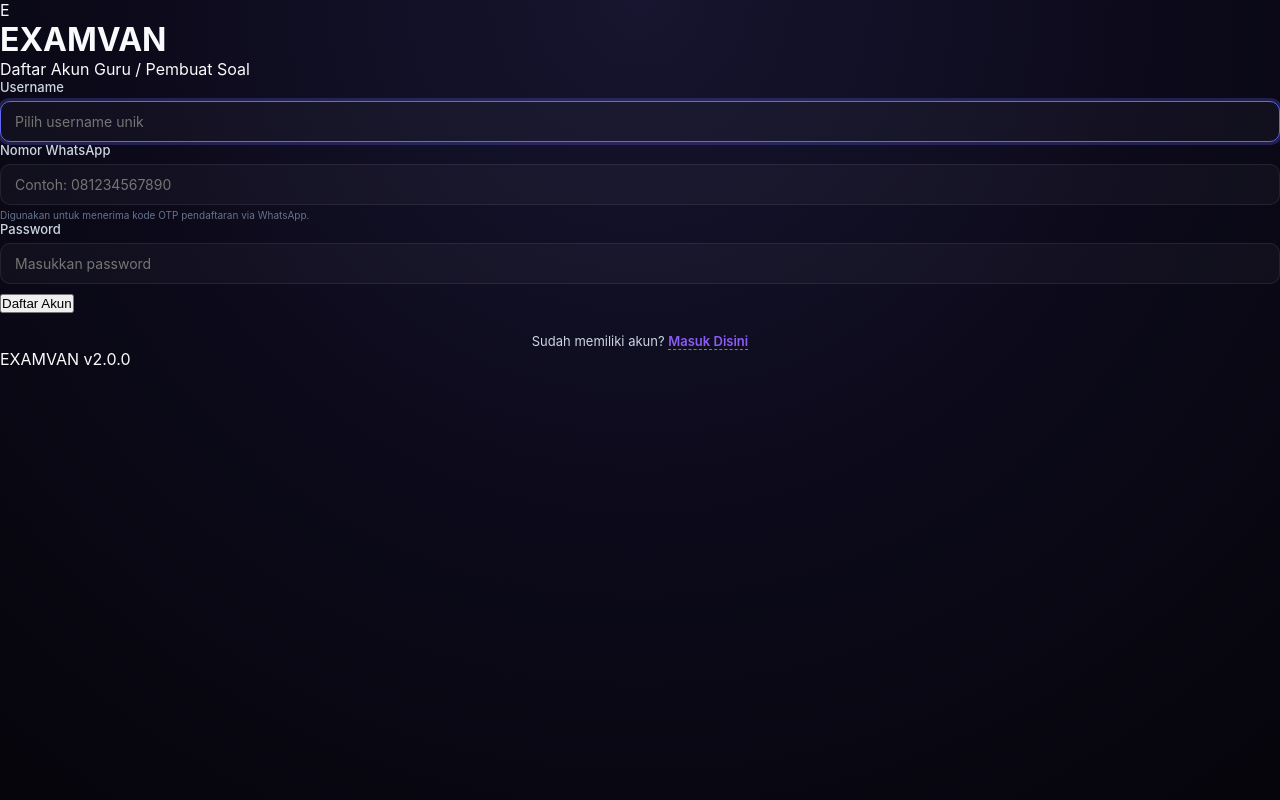
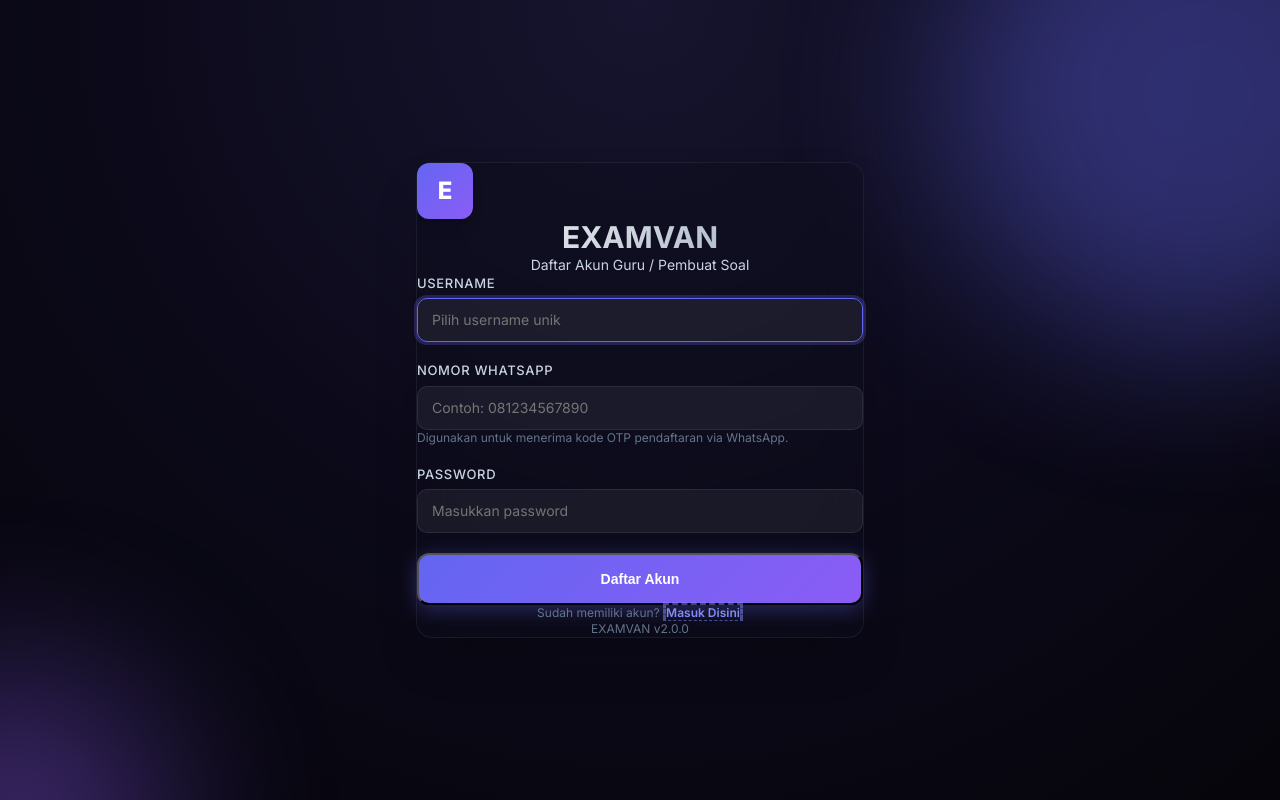
Before and after one commit to amnahwaida/EXAMVAN, a Flask app: page /register in a window 1280 px wide. Run offline with Flask 3, Linux system fonts and the light colour scheme; style sheets or scripts are compiled from the project's sources.

Commit message:
feat: UI register page tailwind + glassmorphism

```diff
--- a/server/templates/register.html
+++ b/server/templates/register.html
@@ -4,54 +4,75 @@
     <meta charset="UTF-8">
     <meta name="viewport" content="width=device-width, initial-scale=1.0">
     <title>EXAMVAN - Daftar Akun Guru</title>
+    <link rel="stylesheet" href="{{ url_for('static', filename='css/tailwind/output.css') }}?v=2.2.0">
     <link rel="stylesheet" href="{{ url_for('static', filename='css/admin.css') }}">
     <link rel="icon" type="image/png" href="/static/favicon.png">
+    <link href="https://fonts.googleapis.com/css2?family=Inter:wght@300;400;500;600;700;800&display=swap" rel="stylesheet">
+    <style>
+        * { margin:0; padding:0; box-sizing:border-box; }
+        body { font-family: 'Inter', system-ui, -apple-system, sans-serif; -webkit-font-smoothing: antialiased; background: radial-gradient(circle at 50% 0%, #17152f, #0c0a1a 50%, #06050b); color: #f8fafc; min-height: 100vh; }
+        @keyframes orbFloat { 0%,100% { transform:translate(0,0) scale(1); } 50% { transform:translate(30px,20px) scale(1.1); } }
+    </style>
 </head>
-<body class="login-page">
-    <div class="login-bg">
-        <div class="login-orb login-orb-1"></div>
-        <div class="login-orb login-orb-2"></div>
+<body class="min-h-screen flex items-center justify-center overflow-hidden relative">
+    <div class="absolute inset-0 overflow-hidden pointer-events-none">
+        <div class="absolute -top-40 -right-40 w-[500px] h-[500px] rounded-full opacity-40" style="background: var(--primary); filter: blur(80px); animation: orbFloat 8s ease-in-out infinite;"></div>
+        <div class="absolute -bottom-40 -left-40 w-[300px] h-[300px] rounded-full opacity-40" style="background: #8b5cf6; filter: blur(80px); animation: orbFloat 8s ease-in-out infinite; animation-delay: -4s;"></div>
     </div>
-    <div class="login-container">
-        <div class="login-card">
-            <div class="login-header">
-                <div class="login-logo">E</div>
-                <h1>EXAMVAN</h1>
-                <p class="login-subtitle">Daftar Akun Guru / Pembuat Soal</p>
+    <div class="relative z-10 w-full max-w-md px-5">
+        <div class="rounded-2xl p-8 md:p-10 shadow-2xl animate-[fadeUp_0.6s_ease]" style="background: rgba(15,15,30,0.45); backdrop-filter: blur(24px); border: 1px solid rgba(255,255,255,0.06);">
+            <div class="text-center mb-6">
+                <div class="w-14 h-14 mx-auto mb-4 rounded-xl flex items-center justify-center text-white text-2xl font-extrabold shadow-lg" style="background: linear-gradient(135deg, #6366f1, #8b5cf6);">E</div>
+                <h1 class="text-3xl font-bold" style="background: linear-gradient(135deg, #fff, #94a3b8); -webkit-background-clip: text; -webkit-text-fill-color: transparent;">EXAMVAN</h1>
+                <p class="text-sm mt-1.5" style="color: #cbd5e1;">Daftar Akun Guru / Pembuat Soal</p>
             </div>
             {% with messages = get_flashed_messages(with_categories=true) %}
             {% if messages %}
-            <div class="flash-messages">
+            <div class="mb-4 space-y-2">
                 {% for category, message in messages %}
-                <div class="flash-msg flash-{{ category }}">{{ message }}</div>
+                <div class="px-4 py-3 rounded-lg text-sm font-medium
+                    {% if category == 'error' %}bg-red-500/10 text-red-400 border border-red-500/20
+                    {% elif category == 'success' %}bg-emerald-500/10 text-emerald-400 border border-emerald-500/20
+                    {% elif category == 'warning' %}bg-amber-500/10 text-amber-400 border border-amber-500/20
+                    {% else %}bg-blue-500/10 text-blue-400 border border-blue-500/20{% endif %}">{{ message }}</div>
                 {% endfor %}
             </div>
             {% endif %}
             {% endwith %}
             <form method="POST" action="{{ url_for('register') }}" class="login-form">
-                <div class="form-group">
-                    <label for="username">Username</label>
-                    <input type="text" id="username" name="username" placeholder="Pilih username unik" required minlength="3" autofocus>
+                <div class="form-group mb-5 space-y-1.5">
+                    <label for="username" class="block text-xs font-semibold uppercase tracking-wider" style="color: #cbd5e1;">Username</label>
+                    <input type="text" id="username" name="username" placeholder="Pilih username unik" required minlength="3" autofocus
+                        class="w-full px-4 py-3 rounded-xl text-sm outline-none transition-all duration-200"
+                        style="background: rgba(255,255,255,0.06); border: 1px solid rgba(255,255,255,0.08); color: #fff;"
+                        onfocus="this.style.borderColor='#6366f1'; this.style.boxShadow='0 0 0 3px rgba(99,102,241,0.25)'"
+                        onblur="this.style.borderColor='rgba(255,255,255,0.08)'; this.style.boxShadow='none'">
                 </div>
-                <div class="form-group">
-                    <label for="whatsapp">Nomor WhatsApp</label>
-                    <input type="tel" id="whatsapp" name="whatsapp" placeholder="Contoh: 081234567890" required>
-                    <span style="font-size: 10px; color: var(--text-muted); margin-top: 4px; display: block;">
-                        Digunakan untuk menerima kode OTP pendaftaran via WhatsApp.
-                    </span>
+                <div class="form-group mb-5 space-y-1.5">
+                    <label for="whatsapp" class="block text-xs font-semibold uppercase tracking-wider" style="color: #cbd5e1;">Nomor WhatsApp</label>
+                    <input type="tel" id="whatsapp" name="whatsapp" placeholder="Contoh: 081234567890" required
+                        class="w-full px-4 py-3 rounded-xl text-sm outline-none transition-all duration-200"
+                        style="background: rgba(255,255,255,0.06); border: 1px solid rgba(255,255,255,0.08); color: #fff;"
+                        onfocus="this.style.borderColor='#6366f1'; this.style.boxShadow='0 0 0 3px rgba(99,102,241,0.25)'"
+                        onblur="this.style.borderColor='rgba(255,255,255,0.08)'; this.style.boxShadow='none'">
+                    <span class="block text-xs mt-1" style="color: #64748b;">Digunakan untuk menerima kode OTP pendaftaran via WhatsApp.</span>
                 </div>
-                <div class="form-group">
-                    <label for="password">Password</label>
-                    <input type="password" id="password" name="password" placeholder="Masukkan password" required minlength="4">
+                <div class="form-group mb-5 space-y-1.5">
+                    <label for="password" class="block text-xs font-semibold uppercase tracking-wider" style="color: #cbd5e1;">Password</label>
+                    <input type="password" id="password" name="password" placeholder="Masukkan password" required minlength="4"
+                        class="w-full px-4 py-3 rounded-xl text-sm outline-none transition-all duration-200"
+                        style="background: rgba(255,255,255,0.06); border: 1px solid rgba(255,255,255,0.08); color: #fff;"
+                        onfocus="this.style.borderColor='#6366f1'; this.style.boxShadow='0 0 0 3px rgba(99,102,241,0.25)'"
+                        onblur="this.style.borderColor='rgba(255,255,255,0.08)'; this.style.boxShadow='none'">
                 </div>
-                <button type="submit" class="btn-login" style="margin-top: 10px;">Daftar Akun</button>
+                <button type="submit" class="btn-login">Daftar Akun</button>
             </form>
-            <div style="text-align: center; margin-top: 20px;">
-                <p style="color: var(--text-secondary); font-size: 13px;">
-                    Sudah memiliki akun? <a href="{{ url_for('admin_login') }}" style="color: var(--accent); text-decoration: none; font-weight: 600; border-bottom: 1px dashed var(--accent);">Masuk Disini</a>
+            <div class="text-center mt-6">
+                <p class="text-xs" style="color: #64748b;">
+                    Sudah memiliki akun? <a href="{{ url_for('admin_login') }}" class="no-underline font-semibold border-b border-dashed" style="color: #818cf8; border-color: rgba(129,140,248,0.5);">Masuk Disini</a>
                 </p>
             </div>
-            <div class="login-footer"><p>EXAMVAN v2.0.0</p></div>
+            <div class="text-center mt-6 text-xs" style="color: #64748b;"><p>EXAMVAN v2.0.0</p></div>
         </div>
     </div>
 </body>
```
